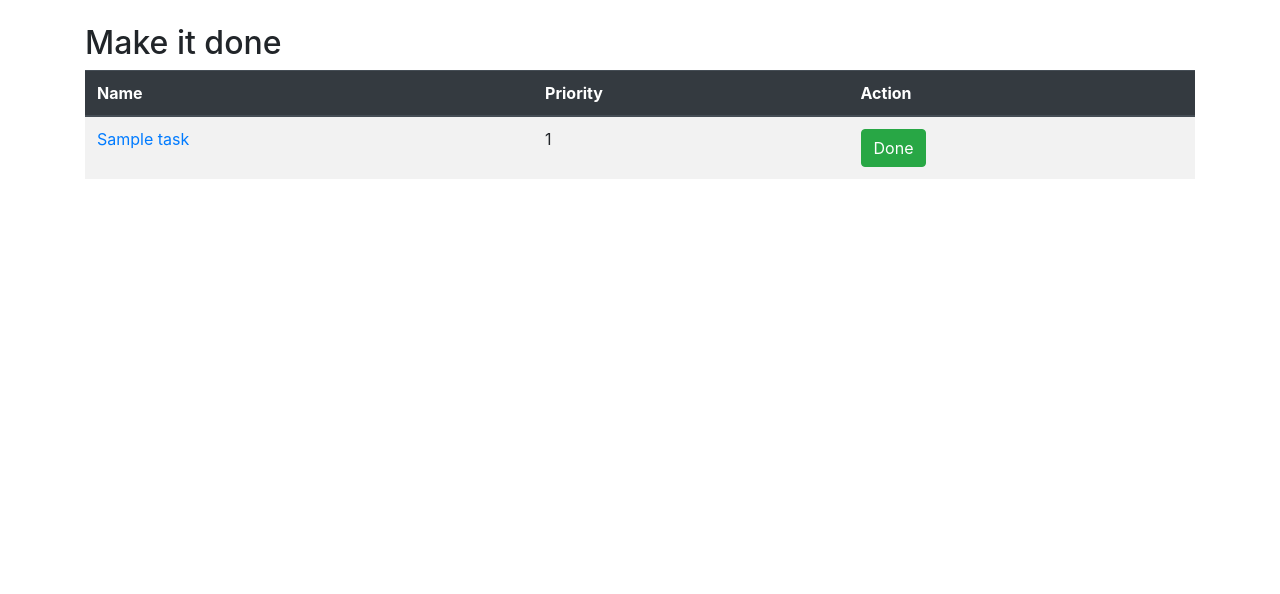
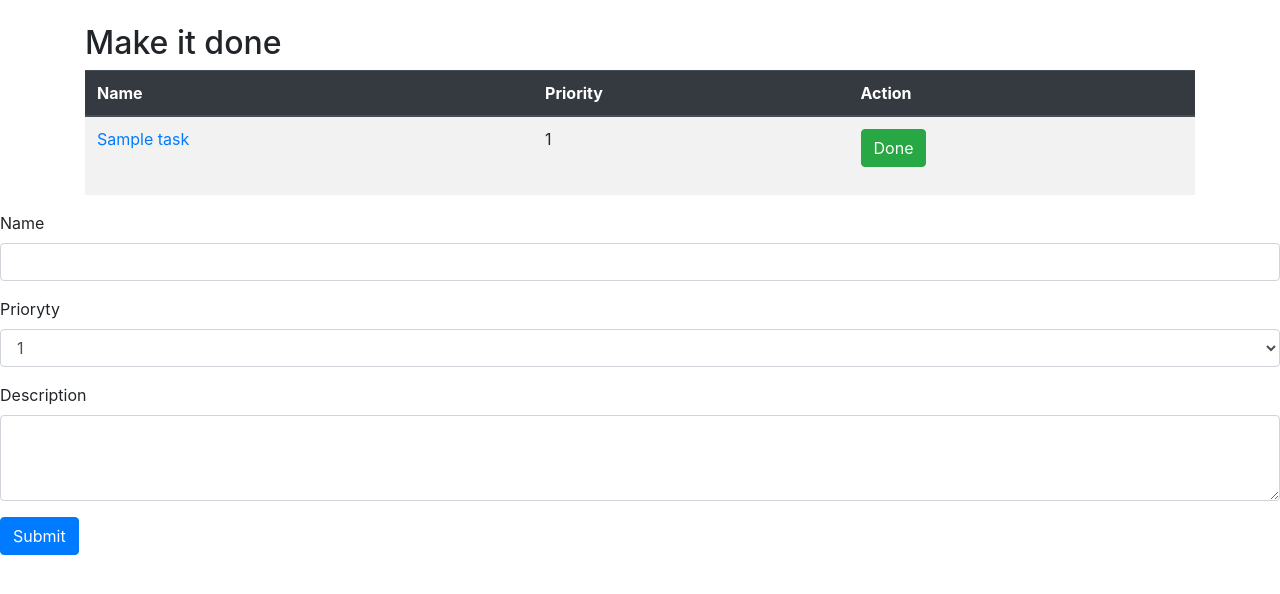
Before and after one commit to Nadtochii/task_tracker, a Django app: page /todoapp/ in a window 1280 px wide. Shown: the part 56-650 px from the top of the page. Run offline with Django 3.2, Linux system fonts and the light colour scheme; tables that the repository leaves empty hold one stand-in row (values such as "Sample post"); some libraries are stand-ins or nearby versions.

Commit message:
Implement add and delete functionality

```diff
--- a/todo/todoapp/templates/todoapp/index.html
+++ b/todo/todoapp/templates/todoapp/index.html
@@ -17,10 +17,39 @@
                     <tr>
                         <td><a href="/todoapp/{{ task.id }}/">{{ task.name }}</a></td>
                         <td>{{ task.priority }}</td>
-                        <td><button type="button" class="btn btn-success">Done</button></td>
+                        <td>
+                            <form action="{% url 'todoapp:delete_task' task.id %}" method="POST">
+                                {% csrf_token %}
+                                <button type="submit" class="btn btn-success">Done</button>
+                            </form>
+                        </td>
                     </tr>
                 {% endfor %}
             </tbody>
         </table>
     </div>
+    <div class="contaier">
+        <form action="/todoapp/create/" method="POST">
+            {% csrf_token %}
+            <div class="form-group">
+                <label for="name">Name</label>
+                <input type="text" class="form-control" id="name" name="name">
+            </div>
+            <div class="form-group">
+                <label for="priority">Prioryty</label>
+                <select class="form-control" id="priority" name="priority">
+                    <option>1</option>
+                    <option>2</option>
+                    <option>3</option>
+                    <option>4</option>
+                    <option>5</option>
+                </select>
+            </div>
+            <div class="form-group">
+                <label for="description">Description</label>
+                <textarea class="form-control" id="description" rows="3" name="description"></textarea>
+            </div>
+            <button type="submit" class="btn btn-primary">Submit</button>
+        </form>
+    </div>
 {% endblock %}
--- a/todo/todoapp/urls.py
+++ b/todo/todoapp/urls.py
@@ -1,17 +1,12 @@
-from django.conf.urls import url
-from django.urls import path, include
-from rest_framework import routers
+from django.urls import path
 
 from . import views
-from .views import TaskViewSet
 
 app_name = 'todoapp'
 
-router = routers.SimpleRouter()
-router.register('', TaskViewSet)
-
-
 urlpatterns = [
-    path('', views.IndexView.as_view(), name='index'),
-    url(r'^', include(router.urls)),
+    path(r'', views.IndexView.as_view(), name='index'),
+    path(r'<int:pk>/', views.TaskView.as_view()),
+    path(r'<int:pk>/delete/', views.TaskDeleteView.as_view(), name='delete_task'),
+    path(r'create/', views.create_task),
 ]
--- a/todo/todoapp/views.py
+++ b/todo/todoapp/views.py
@@ -1,9 +1,8 @@
-from django.views.generic import ListView
-from rest_framework import viewsets
-from rest_framework.renderers import TemplateHTMLRenderer
+from django.shortcuts import redirect
+from django.views.generic import ListView, DetailView
+from django.views.generic.edit import DeleteView
 
 from .models import Task
-from .serializers import TaskSerializer
 
 
 class IndexView(ListView):
@@ -11,8 +10,21 @@ class IndexView(ListView):
     template_name = 'todoapp/index.html'
 
 
-class TaskViewSet(viewsets.ModelViewSet):
-    renderer_classes = [TemplateHTMLRenderer]
-    serializer_class = TaskSerializer
-    queryset = Task.objects.all()
+class TaskView(DetailView):
+    model = Task
     template_name = 'todoapp/detail.html'
+
+
+class TaskDeleteView(DeleteView):
+    model = Task
+    success_url = '/todoapp/'
+
+
+def create_task(request):
+    if request.method == "POST":
+        name = request.POST.get('name')
+        priority = request.POST.get('priority')
+        description = request.POST.get('description')
+        task = Task.objects.create(name=name, priority=priority, description=description)
+
+        return redirect('/todoapp/' + str(task.id) + '/')
```
